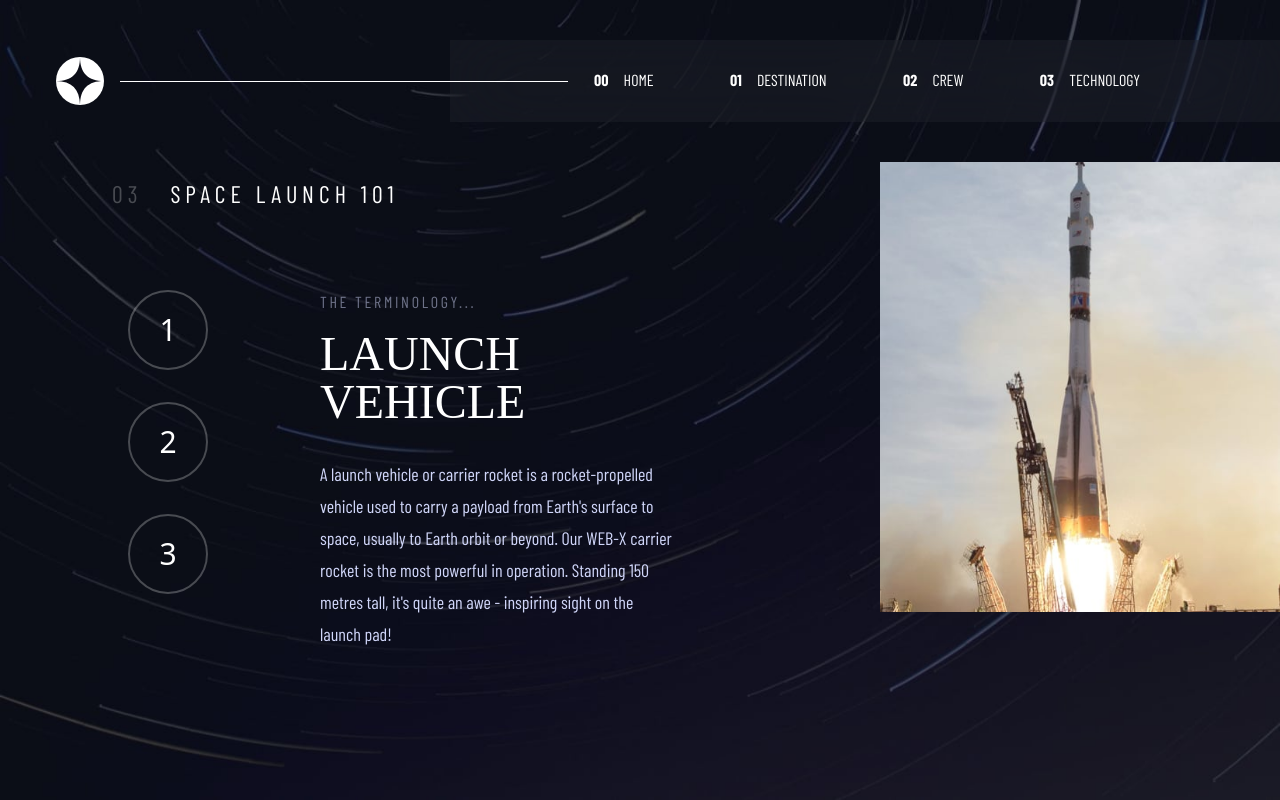
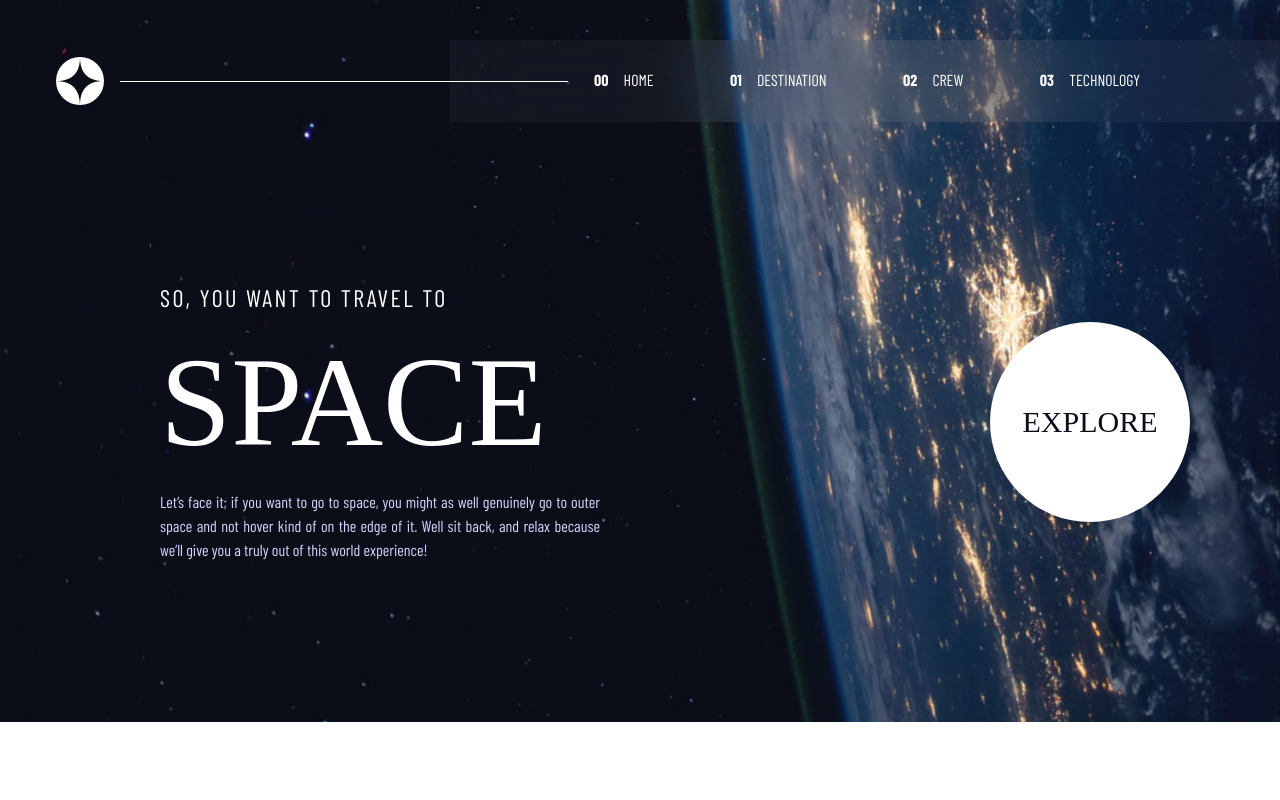
Before and after one commit to Lanr3waju/space-tour, a React (Vite) app: page / in a window 1280 px wide. Built offline with nearby package versions, Linux system fonts and the light colour scheme; a web font is replaced by a local one.

Commit message:
Route through the pages

```diff
--- a/src/App.jsx
+++ b/src/App.jsx
@@ -1,16 +1,20 @@
-// import Home from "./routes/Home";
-// import Destination from "./routes/Destination";
-// import Crew from "./routes/Crew";
+import { BrowserRouter, Routes, Route } from "react-router-dom";
+import Destination from "./routes/Destination";
+import Home from "./routes/Home";
+import Crew from "./routes/Crew";
 import Technology from "./routes/Technology";
 
 function App() {
   return (
-    <>
-      {/* <Home /> */}
-      {/* <Destination /> */}
-      {/* <Crew /> */}
-      <Technology />
-    </>
+    <BrowserRouter>
+      <Routes>
+        <Route path="/destination/:id" element={<Destination />} />
+        <Route path="/crew/:id" element={<Crew />} />
+        <Route path="/technology/:id" element={<Technology />} />
+        <Route path="/home/:id" element={<Home />} />
+        <Route path="/" element={<Home />} />
+      </Routes>
+    </BrowserRouter>
   )
 }
 
--- a/src/components/Nav.jsx
+++ b/src/components/Nav.jsx
@@ -1,5 +1,6 @@
 
 import logo from '../images/shared-assets/logo.svg';
+import { Link } from "react-router-dom";
 
 function Nav() {
     return (
@@ -7,12 +8,16 @@ function Nav() {
             <img className='w-12 h-12 mr-auto' src={logo} alt='logo' />
             <div className='h-[1px] bg-white w- lg:w-[35%] md:w-[10%] absolute ml-16 z-10'></div>
             <nav className='w-[830px] bg-[#ffffff0a] filter backdrop-blur-2xl font-barlow text-base flex justify-center'>
-                <ul className='flex w-3/4 justify-around'>
-                    <li className='cursor-pointer pt-7 pb-7 hover:border-opacity-50 hover:border-white hover:transition-all transition-all border-opacity-0 b border-transparent border-b-2 '><span className='font-bold mr-3 ml-1'>00</span> HOME</li>
-                    <li className='cursor-pointer pt-7 pb-7 hover:border-opacity-50 hover:border-white hover:transition-all transition-all border-opacity-0 b border-transparent border-b-2 '><span className='font-bold mr-3 ml-1'>01</span> DESTINATION</li>
-                    <li className='cursor-pointer pt-7 pb-7 hover:border-opacity-50 hover:border-white hover:transition-all transition-all border-opacity-0 b border-transparent border-b-2 '><span className='font-bold mr-3 ml-1'>02</span> CREW</li>
-                    <li className='cursor-pointer pt-7 pb-7 hover:border-opacity-50 hover:border-white hover:transition-all transition-all border-opacity-0 b border-transparent border-b-2 '><span className='font-bold mr-3 ml-1'>03</span> TECHNOLOGY</li>
-                </ul>
+                <div className='flex w-3/4 justify-around'>
+                    <Link to={'/home/1'} className='cursor-pointer pt-7 pb-7 hover:border-opacity-50 hover:border-white hover:transition-all transition-all border-opacity-0 b border-transparent border-b-2 '>
+                        <span className='font-bold mr-3 ml-1'>00</span> HOME</Link>
+                    <Link to={'/destination/1'} className='cursor-pointer pt-7 pb-7 hover:border-opacity-50 hover:border-white hover:transition-all transition-all border-opacity-0 b border-transparent border-b-2 '>
+                        <span className='font-bold mr-3 ml-1'>01</span> DESTINATION</Link>
+                    <Link to={'/crew/1'} className='cursor-pointer pt-7 pb-7 hover:border-opacity-50 hover:border-white hover:transition-all transition-all border-opacity-0 b border-transparent border-b-2 '>
+                        <span className='font-bold mr-3 ml-1'>02</span> CREW</Link>
+                    <Link to={'/technology/1'} className='cursor-pointer pt-7 pb-7 hover:border-opacity-50 hover:border-white hover:transition-all transition-all border-opacity-0 b border-transparent border-b-2 '>
+                        <span className='font-bold mr-3 ml-1'>03</span> TECHNOLOGY</Link>
+                </div>
             </nav>
         </header>
     )
```
